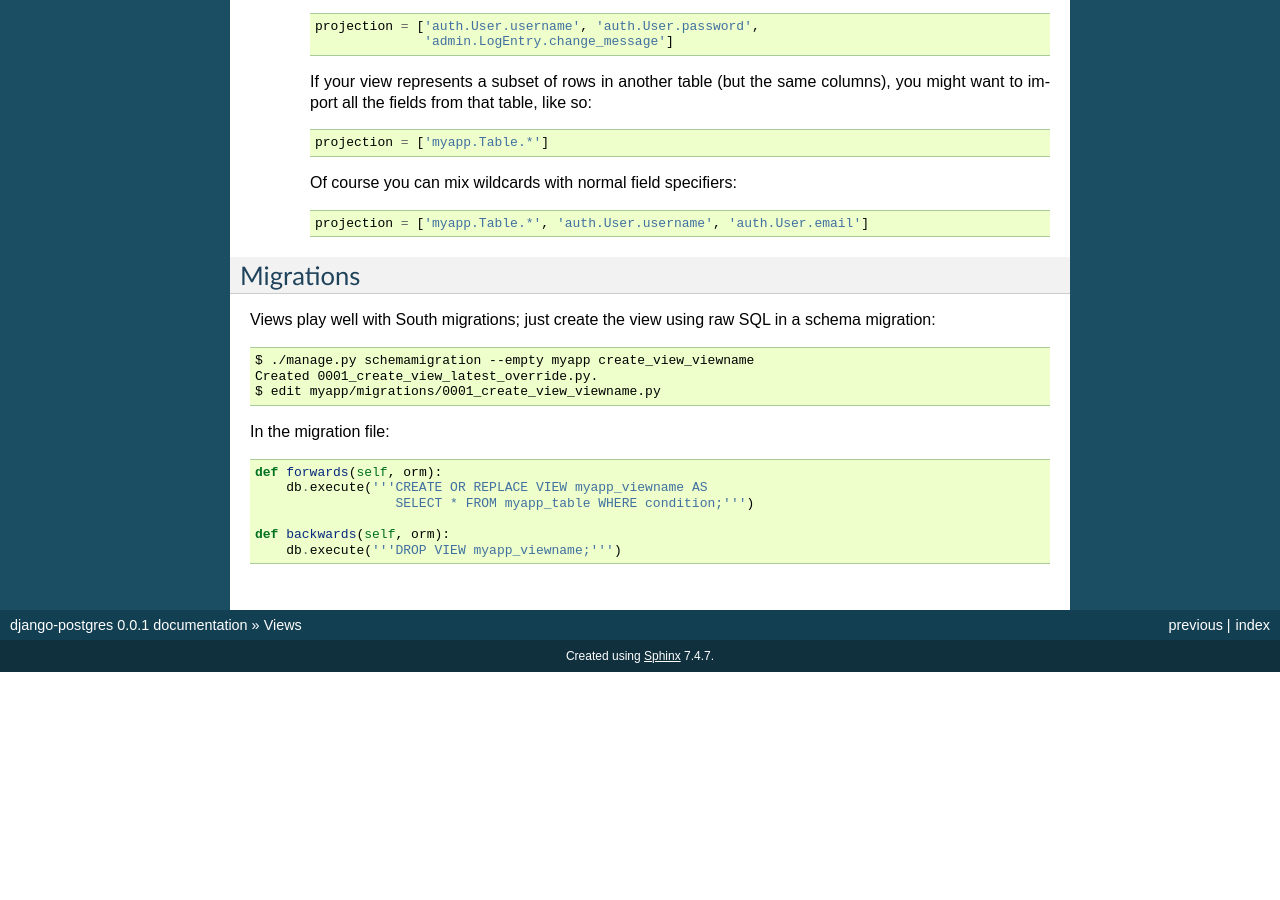
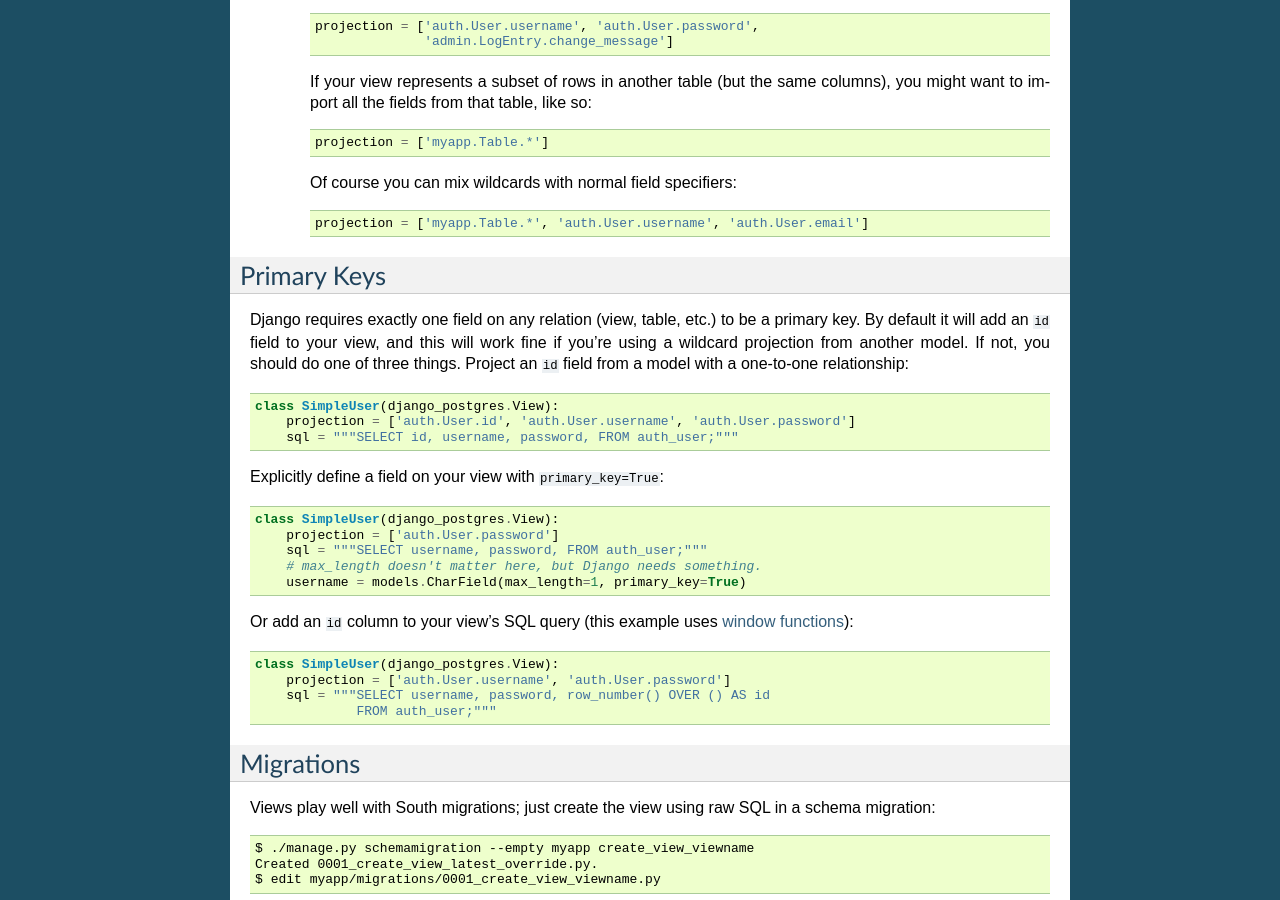
Before and after one commit to mypebble/django-pgviews, a Sphinx documentation site: the page built from doc/views.rst, in a window 1280 px wide and 900 px high, scrolled down 783 px. Built offline with Sphinx 7.4.7, drawn with Linux system fonts in a browser that asks for light colours; before the commit the page ends 1455 px from its top, so only the background shows below that.

Commit message:
Added a section on Primary Keys to the View documentation.

```diff
--- a/doc/views.rst
+++ b/doc/views.rst
@@ -61,6 +61,37 @@ You can create this view by just subclassing :class:`django_postgres.View`. In
 
         projection = ['myapp.Table.*', 'auth.User.username', 'auth.User.email']
 
+
+Primary Keys
+------------
+
+Django requires exactly one field on any relation (view, table, etc.) to be a
+primary key. By default it will add an ``id`` field to your view, and this will
+work fine if you're using a wildcard projection from another model. If not, you
+should do one of three things. Project an ``id`` field from a model with a one-to-one
+relationship::
+
+    class SimpleUser(django_postgres.View):
+        projection = ['auth.User.id', 'auth.User.username', 'auth.User.password']
+        sql = """SELECT id, username, password, FROM auth_user;"""
+
+Explicitly define a field on your view with ``primary_key=True``::
+
+    class SimpleUser(django_postgres.View):
+        projection = ['auth.User.password']
+        sql = """SELECT username, password, FROM auth_user;"""
+        # max_length doesn't matter here, but Django needs something.
+        username = models.CharField(max_length=1, primary_key=True)
+
+Or add an ``id`` column to your view's SQL query (this example uses
+`window functions <http://www.postgresql.org/docs/9.1/static/functions-window.html>`_)::
+
+    class SimpleUser(django_postgres.View):
+        projection = ['auth.User.username', 'auth.User.password']
+        sql = """SELECT username, password, row_number() OVER () AS id
+                 FROM auth_user;"""
+
+
 Migrations
 ----------
 
```
